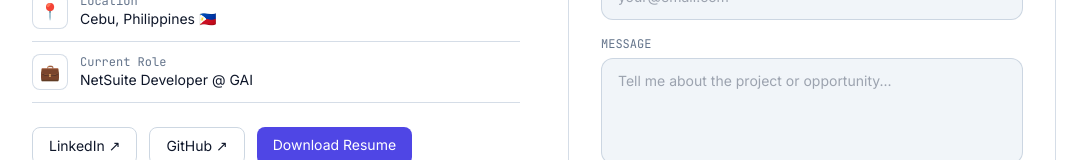
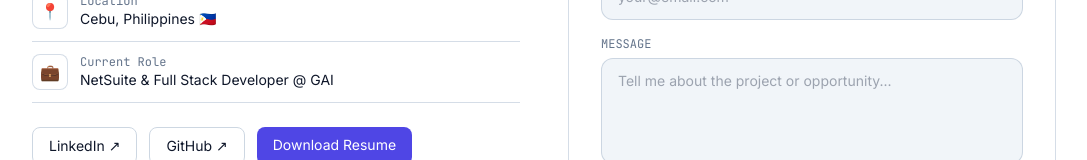
Before and after one commit to Jeriks1223/jk-tamayo-portfolio, a Next.js app: page / in a window 1280 px wide. Shown: the part 6630-6790 px from the top of the page, without its empty margins (96-1183 px from the left). Built offline with nearby package versions, Linux system fonts and the light colour scheme.

Commit message:
Update current role description in Contact component

```diff
--- a/src/components/sections/Contact.tsx
+++ b/src/components/sections/Contact.tsx
@@ -66,7 +66,7 @@ export default function Contact() {
             {[
               { icon: "📧", label: "Email", value: PERSONAL.email },
               { icon: "📍", label: "Location", value: `${PERSONAL.location} 🇵🇭` },
-              { icon: "💼", label: "Current Role", value: "NetSuite Developer @ GAI" },
+              { icon: "💼", label: "Current Role", value: "NetSuite & Full Stack Developer @ GAI" },
             ].map((item) => (
               <div
                 key={item.label}
```
